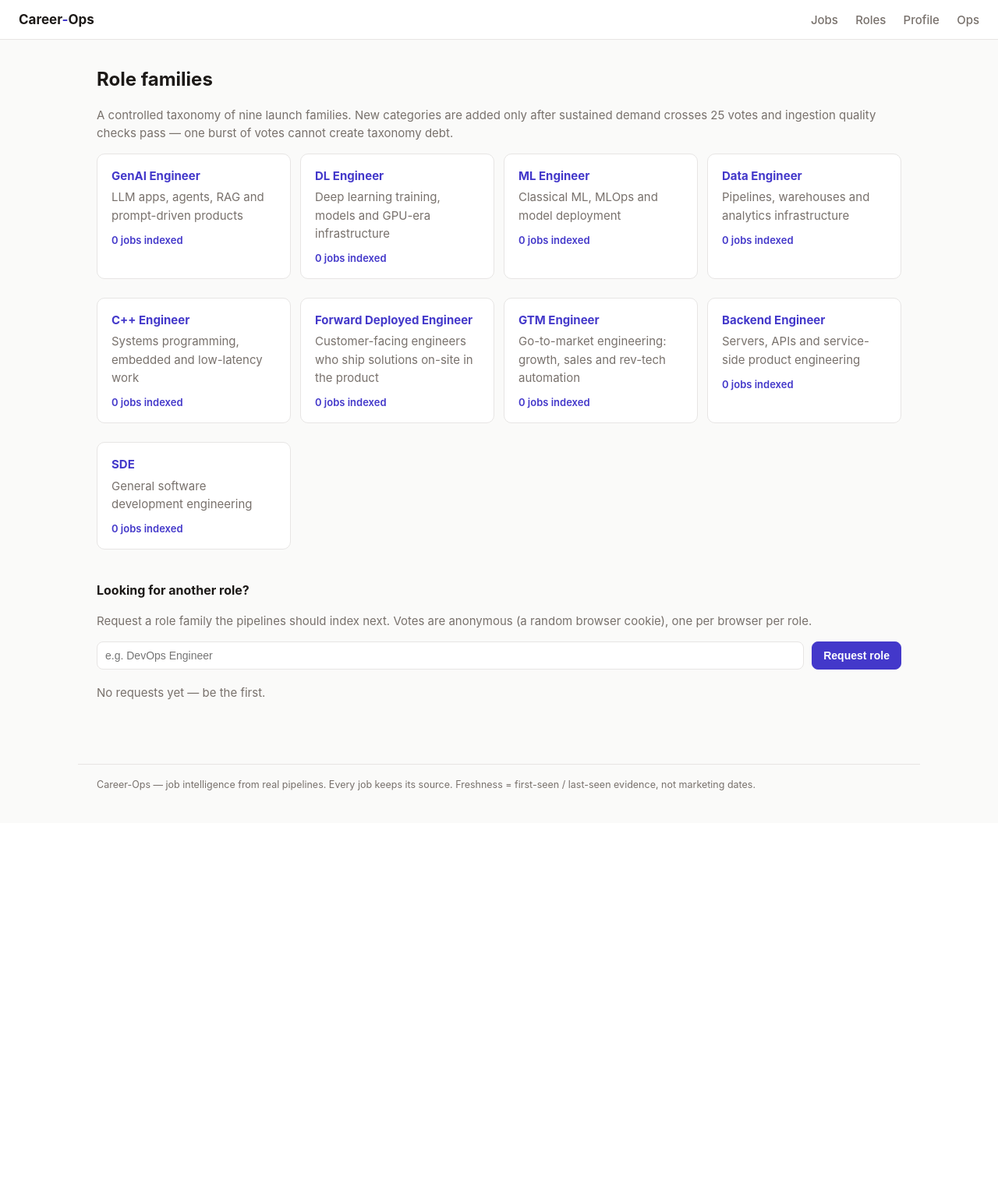
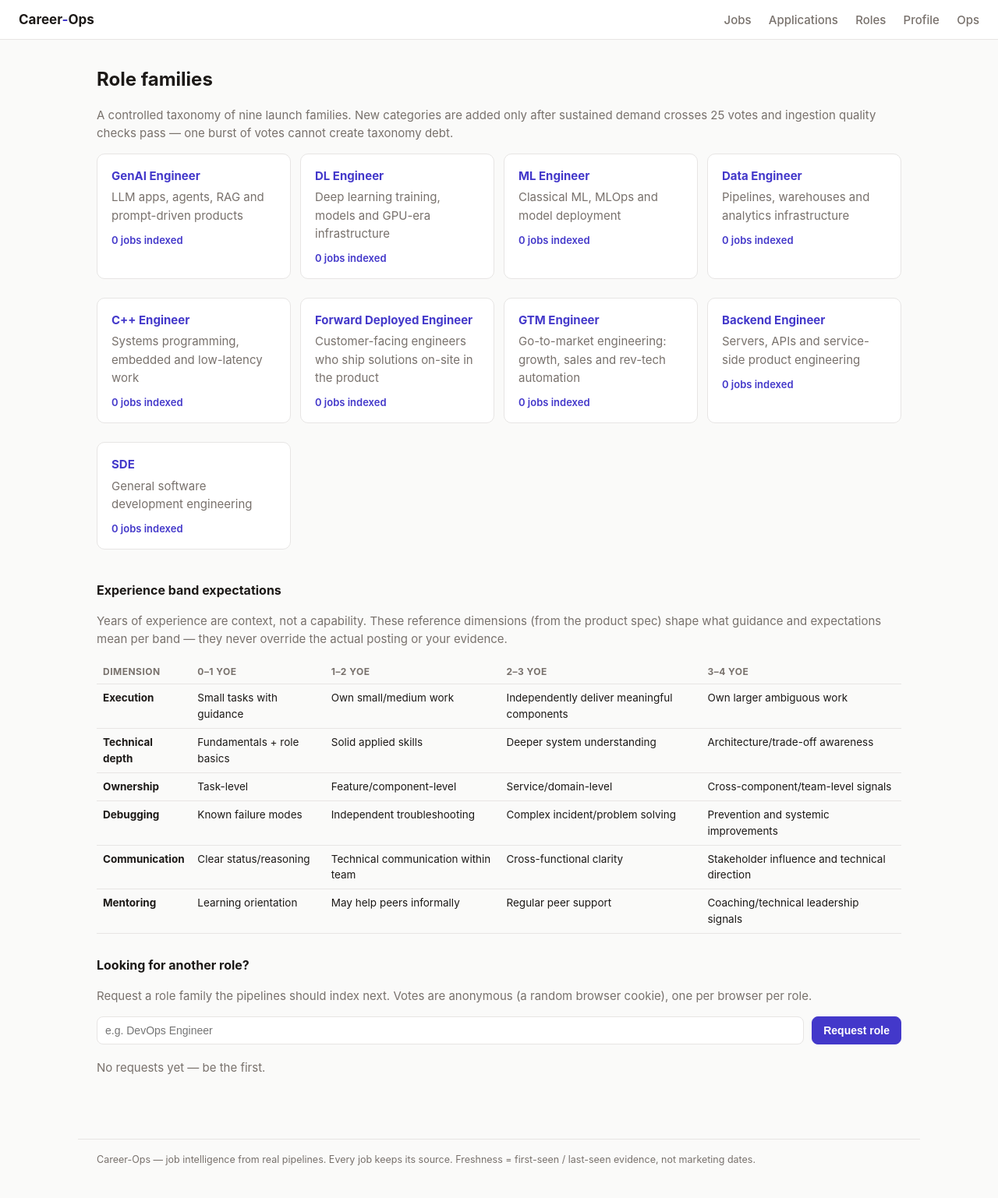
Before and after one commit to gorredinesh21/career-ops, a FastAPI app: page /roles in a window 1280 px wide. Shown: the whole page at 78% size. Before the commit the page ends 1014 px from the top, so only its background shows below. Run offline with FastAPI, Linux system fonts and the light colour scheme; data comes from the database, SQL or seed files in the repository; data that the repository does not hold is empty.

Commit message:
Modules D/F/G/I: experience matrix, typed gaps, application tracker
- Application tracker: saved/applied/assessment/interview/offer/rejected/
  withdrawn lifecycle per job with resume version, notes, timeline, /applications
- Fit bands (Strong/Good/Partial/Major Gap/Unknown) from required-skill coverage
- Typed gap analysis: presentation gap vs evidence/capability gap with
  concrete next actions that never encourage keyword stuffing
- Experience band expectations matrix on /roles (BRD Module D)
- GitHub originality flags: active-original / fork / stale

```diff
--- a/app/db.py
+++ b/app/db.py
@@ -137,6 +137,16 @@ CREATE TABLE IF NOT EXISTS candidate_skill (
     UNIQUE(profile_id, skill, origin, evidence)
 );
 
+CREATE TABLE IF NOT EXISTS application_event (
+    id INTEGER PRIMARY KEY,
+    job_id INTEGER NOT NULL REFERENCES job(id),
+    status TEXT NOT NULL,        -- saved|applied|assessment|interview|offer|rejected|withdrawn|closed
+    note TEXT,
+    resume_version TEXT,
+    created_at TEXT NOT NULL
+);
+CREATE INDEX IF NOT EXISTS idx_appjob ON application_event(job_id);
+
 CREATE TABLE IF NOT EXISTS candidate_github_repo (
     profile_id INTEGER NOT NULL REFERENCES candidate_profile(id),
     name TEXT NOT NULL,
--- a/app/main.py
+++ b/app/main.py
@@ -20,6 +20,23 @@ BASE_DIR = Path(__file__).resolve().parent.parent
 templates = Jinja2Templates(directory=str(BASE_DIR / "templates"))
 
 VOTE_REVIEW_THRESHOLD = 25  # transparent per BRD Module B
+
+# Experience-aware role model (BRD Module D): product-level reference
+# dimensions, not an industry standard. Bands are context, not proof.
+EXPERIENCE_MATRIX = [
+    ("Execution", "Small tasks with guidance", "Own small/medium work",
+     "Independently deliver meaningful components", "Own larger ambiguous work"),
+    ("Technical depth", "Fundamentals + role basics", "Solid applied skills",
+     "Deeper system understanding", "Architecture/trade-off awareness"),
+    ("Ownership", "Task-level", "Feature/component-level",
+     "Service/domain-level", "Cross-component/team-level signals"),
+    ("Debugging", "Known failure modes", "Independent troubleshooting",
+     "Complex incident/problem solving", "Prevention and systemic improvements"),
+    ("Communication", "Clear status/reasoning", "Technical communication within team",
+     "Cross-functional clarity", "Stakeholder influence and technical direction"),
+    ("Mentoring", "Learning orientation", "May help peers informally",
+     "Regular peer support", "Coaching/technical leadership signals"),
+]
 
 app = FastAPI(title="Career-Ops", docs_url=None, redoc_url=None)
 app.mount("/static", StaticFiles(directory=str(BASE_DIR / "static")), name="static")
@@ -125,6 +142,16 @@ def job_detail(request: Request, job_id: int):
             context=ctx(request, code=404, message="No such job."),
             status_code=404,
         )
+    fit = None
+    fit_band = fit_why = None
+    gap_actions = None
+    profile_skills = []
+    if prof:
+        profile_skills = queries.profile_skills(conn, prof["id"])
+        fit = queries.job_fit_for_profile(db(), job_id, prof["id"])
+        if fit:
+            fit_band, fit_why = queries.fit_band(fit)
+            gap_actions = queries.gap_actions(fit, profile_skills)
     return templates.TemplateResponse(
         request=request, name="job_detail.html",
         context=ctx(
@@ -135,8 +162,40 @@ def job_detail(request: Request, job_id: int):
             feedback=queries.job_feedback(db(), job_id),
             snapshots=queries.snapshot_count(db(), job_id),
             freshness_why=freshness_explanation(job["freshness"]),
-            fit=queries.job_fit_for_profile(db(), job_id, prof["id"]) if prof else None,
+            fit=fit,
+            fit_band=fit_band,
+            fit_why=fit_why,
+            gap_actions=gap_actions,
+            profile_skills=profile_skills,
         ),
+    )
+
+
+@app.post("/jobs/{job_id}/track")
+def track(job_id: int, status: str = Form(...), note: str = Form(""), resume_version: str = Form("")):
+    conn = db()
+    if queries.get_job(conn, job_id) is None:
+        return RedirectResponse("/jobs", status_code=303)
+    try:
+        queries.track_job(conn, job_id, status, note, resume_version)
+    except ValueError:
+        return RedirectResponse(f"/jobs/{job_id}", status_code=303)
+    return RedirectResponse(f"/jobs/{job_id}?tracked={status}", status_code=303)
+
+
+@app.get("/applications", response_class=HTMLResponse)
+def applications_page(request: Request):
+    conn = db()
+    jobs, timelines = queries.applications(conn)
+    # newest-relevant first: offers/interviews above rejections
+    order = {s: i for i, s in enumerate(["offer", "interview", "assessment",
+                                         "applied", "saved", "withdrawn",
+                                         "rejected", "closed"])}
+    jobs = sorted(jobs, key=lambda j: (order.get(j["status"], 9), -(j["id"])))
+    return templates.TemplateResponse(
+        request=request, name="applications.html",
+        context=ctx(request, jobs=jobs, timelines=timelines,
+                    statuses=queries.STATUSES),
     )
 
 
@@ -155,12 +214,14 @@ def job_feedback(job_id: int, kind: str = Form(...), note: str = Form("")):
 
 @app.get("/roles", response_class=HTMLResponse)
 def roles(request: Request):
-    families = queries.families_with_counts(db())
-    requests_list = queries.role_requests(db())
+    conn = db()
+    families = queries.families_with_counts(conn)
+    requests_list = queries.role_requests(conn)
     return templates.TemplateResponse(
         request=request, name="roles.html",
         context=ctx(request, families=families, requests=requests_list,
-                    threshold=VOTE_REVIEW_THRESHOLD),
+                    threshold=VOTE_REVIEW_THRESHOLD,
+                    matrix=EXPERIENCE_MATRIX),
     )
 
 
@@ -202,20 +263,37 @@ def ops(request: Request):
 # ---------------------------------------------------------------- candidate profile (Module C v1)
 
 
+def _repo_flag(repo) -> str:
+    """Deterministic originality signal (BRD 8.2): forks flagged, recency and
+    description noted. Stars are never a proficiency signal."""
+    if repo["fork"]:
+        return "fork"
+    pushed = repo["pushed_at"] or ""
+    recent = pushed >= "2026-03"  # ~6 months
+    if recent and repo["description"]:
+        return "active-original"
+    if not recent:
+        return "stale"
+    return "original"
+
+
 @app.get("/profile", response_class=HTMLResponse)
 def profile_page(request: Request):
     conn = db()
     prof = queries.latest_profile(conn)
     skills = repos = []
     affinity = []
+    repo_flags = {}
     if prof:
         skills = queries.profile_skills(conn, prof["id"])
         repos = queries.profile_repos(conn, prof["id"])
         affinity = queries.profile_family_affinity(conn, prof["id"])
+        for r in repos:
+            repo_flags[r["name"]] = _repo_flag(r)
     return templates.TemplateResponse(
         request=request, name="profile.html",
         context=ctx(request, profile=prof, skills=skills, repos=repos,
-                    affinity=affinity,
+                    affinity=affinity, repo_flags=repo_flags,
                     depth_order=["production use", "independent build",
                                  "working use", "repo evidence",
                                  "listed in skills section", "mentioned", "exposure"]),
--- a/static/style.css
+++ b/static/style.css
@@ -162,3 +162,17 @@ a.card:hover { border-color: var(--accent); text-decoration: none; }
   font-family: inherit; background: #fff; color: var(--text);
 }
 .flash.warn { background: #fef2f2; border-color: #fecaca; color: var(--bad); }
+
+/* applications + fit */
+.fitband { background: #eef2ff; border: 1px solid #c7d2fe; color: #3730a3; border-radius: 8px; padding: 8px 12px; margin-bottom: 10px; font-size: 14px; }
+.gaps { padding-left: 18px; }
+.gaps li { margin-bottom: 8px; }
+.trackbtns { display: flex; flex-wrap: wrap; gap: 6px; margin-top: 6px; }
+.status-saved, .status-applied { background: #eff6ff; color: #1d4ed8; }
+.status-assessment, .status-interview { background: #fdf4ff; color: #86198f; }
+.status-offer { background: #ecfdf5; color: var(--ok); }
+.status-rejected, .status-withdrawn, .status-closed { background: #f5f5f4; color: var(--muted); }
+.repo-flag { font-size: 11px; font-weight: 700; padding: 2px 8px; border-radius: 999px; }
+.repo-flag.active-original { background: #ecfdf5; color: var(--ok); }
+.repo-flag.fork { background: #fef3c7; color: #92400e; }
+.repo-flag.stale { background: #f5f5f4; color: var(--muted); }
--- a/templates/base.html
+++ b/templates/base.html
@@ -11,6 +11,7 @@
   <a class="brand" href="/">Career<span>-</span>Ops</a>
   <nav>
     <a href="/jobs">Jobs</a>
+    <a href="/applications">Applications</a>
     <a href="/roles">Roles</a>
     <a href="/profile">Profile</a>
     <a href="/ops">Ops</a>
--- a/templates/profile.html
+++ b/templates/profile.html
@@ -111,7 +111,10 @@ with Phase 2.</p>
     <tbody>
     {% for r in repos %}
       <tr>
-        <td><a href="{{ r.url }}" target="_blank" rel="noopener noreferrer">{{ r.name }}</a>{% if r.fork %} <span class="chip muted-chip">fork</span>{% endif %}</td>
+        <td><a href="{{ r.url }}" target="_blank" rel="noopener noreferrer">{{ r.name }}</a>
+          {% set flag = repo_flags.get(r.name, '') %}
+          {% if flag %}<span class="repo-flag {{ flag }}">{{ flag.replace('-', ' ') }}</span>{% endif %}
+        </td>
         <td>{{ r.language }}</td>
         <td>{{ r.stars }}</td>
         <td class="muted">{{ r.pushed_at }}</td>
--- a/templates/roles.html
+++ b/templates/roles.html
@@ -17,8 +17,24 @@ one burst of votes cannot create taxonomy debt.</p>
 </div>
 
 <section class="voting">
-  <h2>Looking for another role?</h2>
-  <p class="muted">Request a role family the pipelines should index next. Votes are anonymous
+  <h2>Experience band expectations</h2>
+  <p class="muted">Years of experience are context, not a capability. These reference
+  dimensions (from the product spec) shape what guidance and expectations mean per band —
+  they never override the actual posting or your evidence.</p>
+  <div class="table-scroll">
+  <table class="table">
+    <thead><tr><th>Dimension</th><th>0–1 YOE</th><th>1–2 YOE</th><th>2–3 YOE</th><th>3–4 YOE</th></tr></thead>
+    <tbody>
+    {% for dim, a, b, c, d in matrix %}
+      <tr><td><b>{{ dim }}</b></td><td>{{ a }}</td><td>{{ b }}</td><td>{{ c }}</td><td>{{ d }}</td></tr>
+    {% endfor %}
+    </tbody>
+  </table>
+  </div>
+</section>
+
+<section class="voting">
+  <h2>Looking for another role?</h2>  <p class="muted">Request a role family the pipelines should index next. Votes are anonymous
   (a random browser cookie), one per browser per role.</p>
 
   <form method="post" action="/roles/request" class="inline-form">
```
Also changed, not shown: app/queries.py (+90 -0 lines), templates/applications.html (added, +40 -0 lines), templates/job_detail.html (+28 -0 lines), tests/test_pipeline.py (+31 -0 lines).
